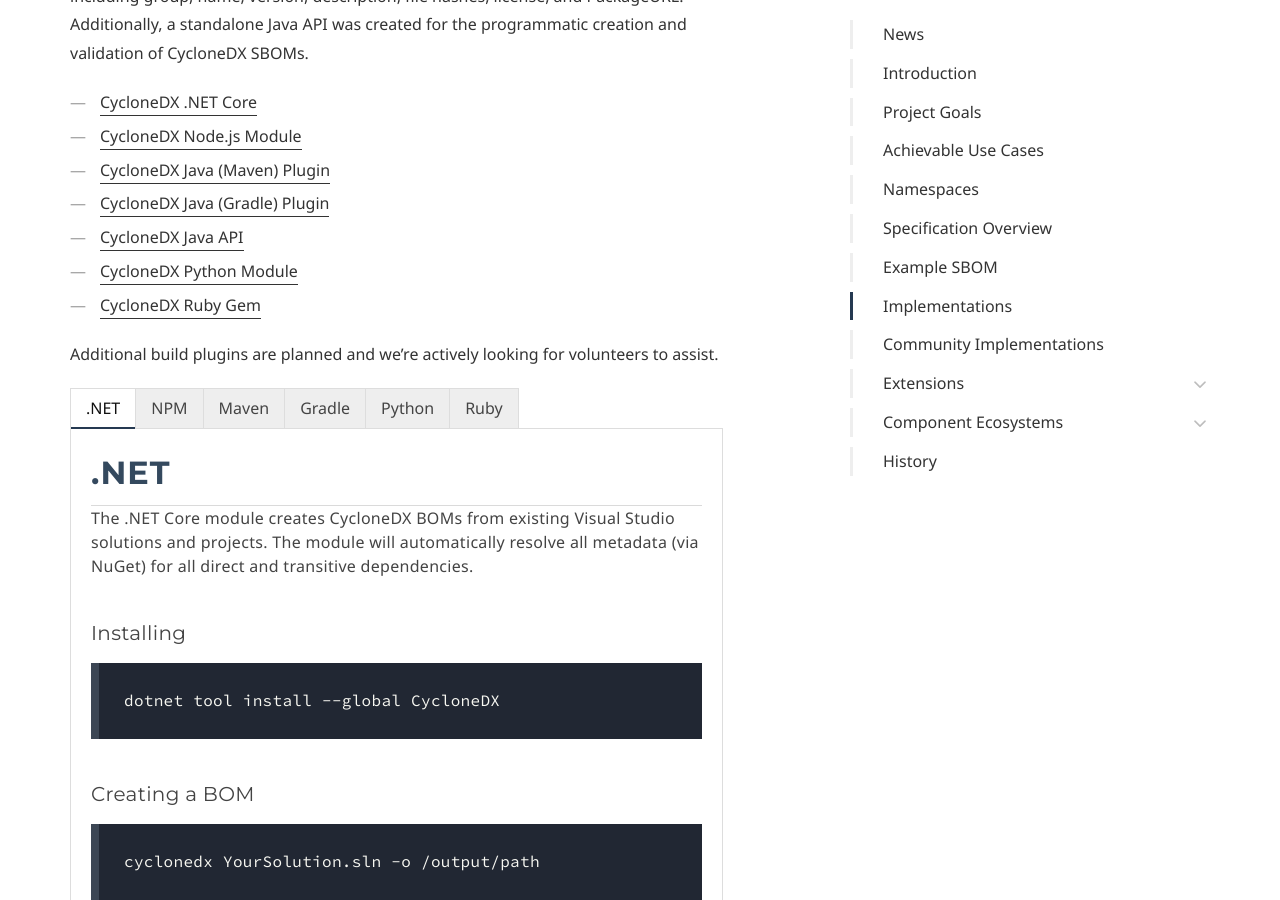
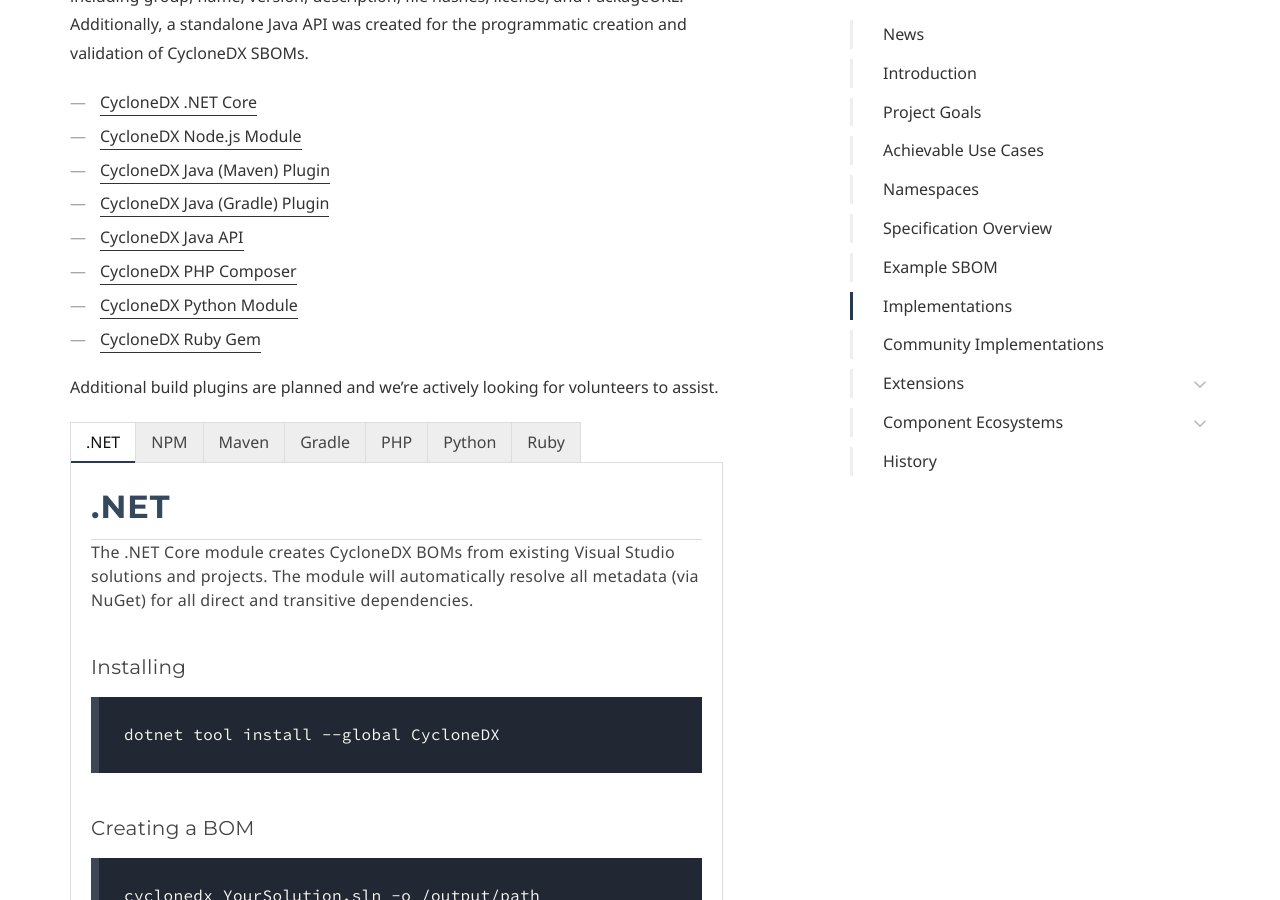
Before and after one commit to CycloneDX/cyclonedx.org, a Jekyll site: the page built from index.md, in a window 1280 px wide and 900 px high, scrolled down 5402 px. Built offline with Jekyll 4.4.1, drawn with Linux system fonts in a browser that asks for light colours; some web fonts are replaced.

Commit message:
Added PHP Composer

```diff
--- a/doks-theme/_includes/implementations.html
+++ b/doks-theme/_includes/implementations.html
@@ -5,6 +5,7 @@
     <input id="tab4" type="radio" name="pct" />
     <input id="tab5" type="radio" name="pct" />
     <input id="tab6" type="radio" name="pct" />
+    <input id="tab7" type="radio" name="pct" />
     <nav>
         <ul class="navtab">
             <li class="tab1">
@@ -20,10 +21,13 @@
                 <label for="tab4">Gradle</label>
             </li>
             <li class="tab5">
-                <label for="tab5">Python</label>
+                <label for="tab5">PHP</label>
             </li>
             <li class="tab6">
-                <label for="tab6">Ruby</label>
+                <label for="tab6">Python</label>
+            </li>
+            <li class="tab7">
+                <label for="tab7">Ruby</label>
             </li>
         </ul>
     </nav>
@@ -41,9 +45,12 @@
             {% include implementations/gradle.html %}
         </div>
         <div class="tab5">
+            {% include implementations/php.html %}
+        </div>
+        <div class="tab6">
             {% include implementations/python.html %}
         </div>
-        <div class="tab6">
+        <div class="tab7">
             {% include implementations/ruby.html %}
         </div>
     </section>
--- /dev/null
+++ b/doks-theme/_includes/implementations/php.html
@@ -0,0 +1,15 @@
+<h2>PHP Composer</h2>
+<p>
+    The PHP Composer module creates CycloneDX BOMs from existing PHP projects that use Composer.
+    The module will automatically resolve all metadata for all direct and transitive dependencies.
+</p>
+
+<h5>Installing</h5>
+<pre class="highlight">
+<code>composer require --dev cyclonedx/cyclonedx-php-composer</code>
+</pre>
+
+<h5>Creating a BOM</h5>
+<pre class="highlight">
+<code>composer makeBom</code>
+</pre>
--- a/index.md
+++ b/index.md
@@ -124,6 +124,7 @@ was created for the programmatic creation and validation of CycloneDX SBOMs.
 - [CycloneDX Java (Maven) Plugin](https://github.com/CycloneDX/cyclonedx-maven-plugin)
 - [CycloneDX Java (Gradle) Plugin](https://github.com/CycloneDX/cyclonedx-gradle-plugin)
 - [CycloneDX Java API](https://github.com/CycloneDX/cyclonedx-core-java)
+- [CycloneDX PHP Composer](https://github.com/CycloneDX/cyclonedx-php-composer)
 - [CycloneDX Python Module](https://github.com/CycloneDX/cyclonedx-python)
 - [CycloneDX Ruby Gem](https://github.com/CycloneDX/cyclonedx-ruby-gem)
 
```
